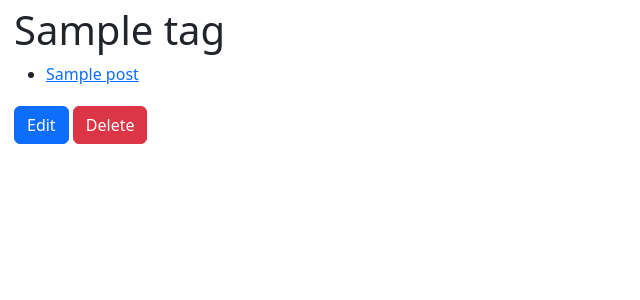
After one commit to maxjeon97/flask-blogly, a Flask app: page /tags/1 in a window 1280 px wide. The commit adds this page. Shown: the top 300 px of the page, without its empty margins (0-640 px from the left). Run offline with Flask 3, Linux system fonts and the light colour scheme; tables that the repository leaves empty hold one stand-in row (values such as "Sample post"); parts of the project's set-up code (start-up, migrations or seed data) failed here and were passed over.

Commit message:
create models and routes for tag and post_tag

```diff
--- a/app.py
+++ b/app.py
@@ -5,7 +5,7 @@ import os
 from flask import Flask, request, redirect, render_template
 # from flask_debugtoolbar import DebugToolbarExtension
 
-from models import connect_db, User, db, Post
+from models import connect_db, User, db, Post, Tag, PostTag
 
 app = Flask(__name__)
 app.config['SECRET_KEY'] = "oh-so-secret"
@@ -21,7 +21,7 @@ connect_db(app)
 
 
 @app.get('/')
-def display_home_page():
+def show_homepage():
     """Redirects to users page."""
     return redirect('/users')
 
@@ -40,7 +40,7 @@ def show_new_user_form():
 
 
 @app.post('/users/new')
-def handle_submit():
+def handle_add_user():
     """Insert new user into db and redirects to users page."""
     first_name = request.form['first_name']
     last_name = request.form['last_name']
@@ -84,10 +84,13 @@ def handle_edit_form(user_id):
 
 
 @app.post('/users/<int:user_id>/delete')
-def delete_user(user_id):
+def handle_delete_user(user_id):
     """Deletes user from db and redirects to users."""
     user = User.query.get_or_404(user_id)
-    # TODO: loop over posts and delete one by one
+
+    for post in user.posts:
+        db.session.delete(post)
+
     db.session.delete(user)
     db.session.commit()
 
@@ -98,16 +101,22 @@ def delete_user(user_id):
 def show_new_post_form(user_id):
     """Displays new post form."""
     user = User.query.get_or_404(user_id)
-    return render_template('new_post_form.html', user=user)
+    tags = Tag.query.all()
+    return render_template('new_post_form.html', user=user, tags=tags)
 
 
 @app.post('/users/<int:user_id>/posts/new')
-def add_new_post(user_id):
+def handle_add_post(user_id):
     """Inserts new post into db and redirect to user detail page."""
     title = request.form['title']
     content = request.form['content']
+    tag_ids = request.form.getlist('tag')
 
     post = Post(title=title, content=content, user_id=user_id)
+
+    for tag_id in tag_ids:
+        post.tags.append(Tag.query.get(tag_id))
+
     db.session.add(post)
     db.session.commit()
 
@@ -115,7 +124,7 @@ def add_new_post(user_id):
 
 
 @app.get('/posts/<int:post_id>')
-def display_post(post_id):
+def show_post_detail(post_id):
     """Displays post detail"""
     post = Post.query.get_or_404(post_id)
     return render_template('post.html', post=post)
@@ -129,7 +138,7 @@ def show_post_edit_form(post_id):
 
 
 @app.post('/posts/<int:post_id>/edit')
-def handle_post_edit(post_id):
+def handle_edit_post(post_id):
     """Handles post edit form submission and updates database accordingly"""
     title = request.form['title']
     content = request.form['content']
@@ -143,10 +152,64 @@ def handle_post_edit(post_id):
 
 
 @app.post('/posts/<int:post_id>/delete')
-def delete_post(post_id):
+def handle_delete_post(post_id):
     """Deletes a post"""
     post = Post.query.get_or_404(post_id)
     db.session.delete(post)
     db.session.commit()
 
     return redirect(f'/users/{post.user_id}')
+
+@app.get('/tags')
+def show_tag_list():
+    """Displays list of all tags."""
+    tags = Tag.query.all()
+    return render_template('tags.html', tags=tags)
+
+@app.get('/tags/<int:tag_id>')
+def show_tag_detail(tag_id):
+    """Displays detail of tag."""
+    tag = Tag.query.get(tag_id)
+    return render_template('tag.html', tag=tag)
+
+@app.get('tags/new')
+def show_new_tag_form():
+    """Displays new tag form."""
+    return render_template('new_tag_form.html')
+
+@app.post('tags/new')
+def handle_add_tag():
+    """Adds new tag to database."""
+    name = request.form['name']
+
+    tag = Tag(name=name)
+    db.session.add(tag)
+    db.session.commit()
+
+    return redirect('/tags')
+
+@app.get('/tags/<int:tag_id>/edit')
+def show_edit_tag_form(tag_id):
+    """Shows form to edit a tag"""
+    tag = Post.query.get_or_404(tag_id)
+    return render_template('edit_tag_form.html', tag=tag)
+
+@app.post('/tags/<int:tag_id>/edit')
+def handle_edit_tag(tag_id):
+    """Handles tag edit form submission and updates database accordingly"""
+    name = request.form['name']
+
+    post = Post.query.get_or_404(tag_id)
+    post.name = name
+    db.session.commit()
+
+    return redirect('/tags')
+
+@app.post('/tags/<int:tag_id>/delete')
+def handle_delete_tag(tag_id):
+    """Deletes a tag"""
+    tag = Tag.query.get_or_404(tag_id)
+    db.session.delete(tag)
+    db.session.commit()
+
+    return redirect('/tags')
--- /dev/null
+++ b/templates/tag.html
@@ -0,0 +1,18 @@
+{% extends 'base.html' %}
+
+{% block title %}
+{{tag.name}}
+{% endblock %}
+
+{% block content %}
+<ul>
+  {% for post in tag.posts %}
+  <li><a href="/posts/{{post.id}}">{{post.title}}</a></li>
+  {% endfor %}
+</ul>
+
+<form>
+  <input class="btn btn-primary" type="submit" value="Edit" formaction="/tags/{{tag.id}}/edit" formmethod="GET">
+  <input class="btn btn-danger" type="submit" value="Delete" formaction="/tags/{{tag.id}}/delete" formmethod="POST">
+</form>
+{% endblock %}
```
Also changed, not shown: models.py (+39 -3 lines), templates/edit_tag_form.html (added, +16 -0 lines), templates/new_post_form.html (+8 -0 lines), templates/new_tag_form.html (added, +16 -0 lines), templates/post.html (+8 -0 lines), templates/tags.html (added, +15 -0 lines).
